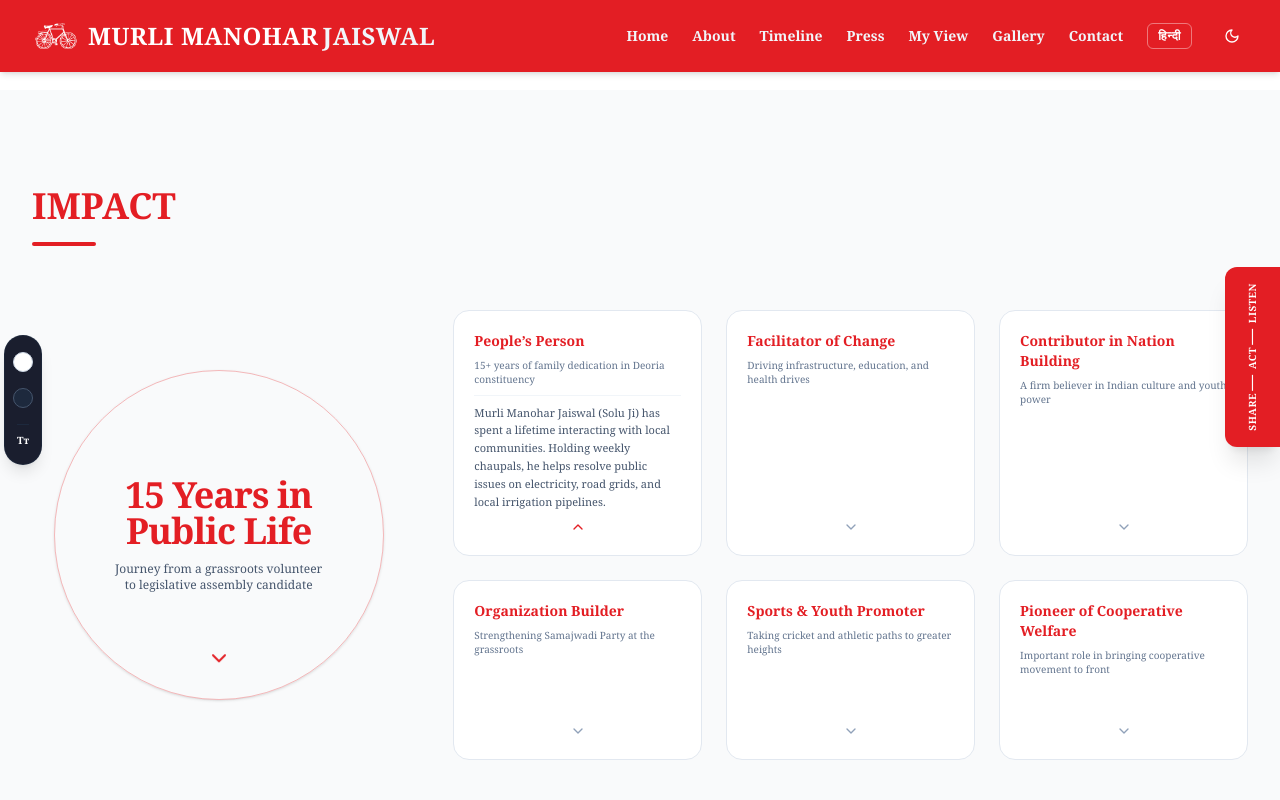
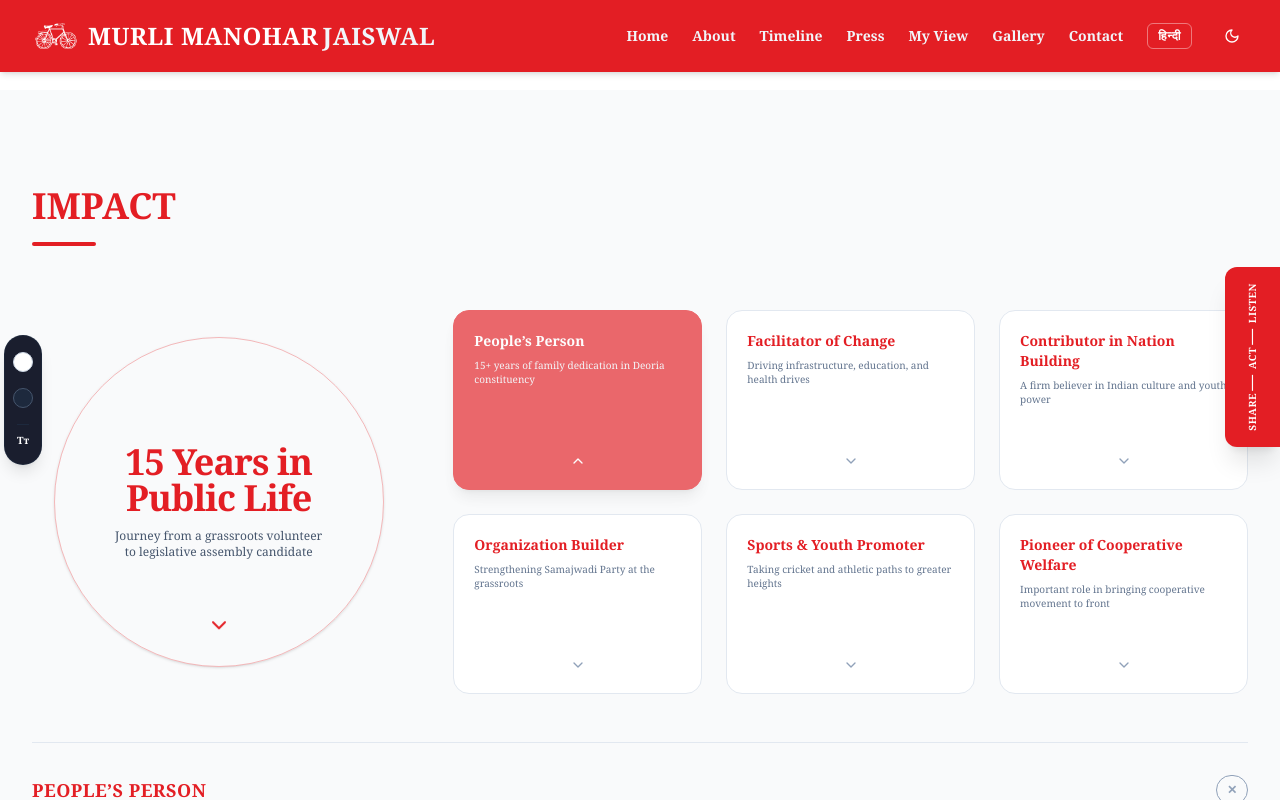
Before and after one commit to ErSuraj097/muralimanohar, a Next.js app: page / in a window 1280 px wide. Both pictures are taken after a click on the element 577 px from the left and 1612 px from the top of the page. Shown: the part 1212-2012 px from the top of the page. Built offline with nearby package versions, Linux system fonts and the light colour scheme.

Commit message:
feat: render Impact details full-width below grid in 3-column layout

```diff
--- a/src/app/page.tsx
+++ b/src/app/page.tsx
@@ -516,32 +516,32 @@
                   {impactCards.map((card) => (
                     <div
                       key={card.id}
-                      className="border border-slate-200 dark:border-slate-800 rounded-2xl p-5 hover:border-sp-red transition-all duration-300 cursor-pointer flex flex-col justify-between min-h-[180px] h-auto bg-white"
+                      className={`border rounded-2xl p-5 transition-all duration-300 cursor-pointer flex flex-col justify-between min-h-[180px] h-auto ${
+                        activeImpact === card.id
+                          ? "bg-sp-red text-white border-sp-red shadow-lg animate-pulse-slow"
+                          : "bg-white text-slate-800 border-slate-200 dark:border-slate-800 hover:border-sp-red"
+                      }`}
                       onClick={() => toggleImpact(card.id)}
                     >
                       <div className="space-y-2">
-                        <h4 className="font-serif font-bold text-sm text-sp-red">
+                        <h4 className={`font-serif font-bold text-sm ${
+                          activeImpact === card.id ? "text-white" : "text-sp-red"
+                        }`}>
                           {t(card.titleEn, card.titleHi)}
                         </h4>
-                        <p className="text-[10px] text-slate-500 leading-snug">
+                        <p className={`text-[10px] leading-snug ${
+                          activeImpact === card.id ? "text-slate-100" : "text-slate-500 dark:text-slate-400"
+                        }`}>
                           {t(card.descEn, card.descHi)}
                         </p>
-
-                        {/* Inline details animation */}
-                        <div className={`grid transition-all duration-300 ease-in-out ${
-                          activeImpact === card.id ? "grid-rows-[1fr] opacity-100 mt-2" : "grid-rows-[0fr] opacity-0 pointer-events-none"
-                        }`}>
-                          <div className="overflow-hidden">
-                            <p className="text-[11px] leading-relaxed text-slate-600 dark:text-slate-400 border-t border-slate-100 dark:border-slate-800 pt-2">
-                              {t(card.detailsEn, card.detailsHi)}
-                            </p>
-                          </div>
-                        </div>
                       </div>
 
-                      <div className="flex justify-center pt-2 text-slate-400 hover:text-sp-red">
-                        <ChevronDown className={`w-4 h-4 transition-transform duration-300 ${activeImpact === card.id ? "rotate-180 text-sp-red" : "rotate-0"
-                          }`} />
+                      <div className={`flex justify-center pt-2 ${
+                        activeImpact === card.id ? "text-white" : "text-slate-400 hover:text-sp-red"
+                      }`}>
+                        <ChevronDown className={`w-4 h-4 transition-transform duration-300 ${
+                          activeImpact === card.id ? "rotate-180" : "rotate-0"
+                        }`} />
                       </div>
                     </div>
                   ))}
@@ -549,6 +549,27 @@
               </div>
 
             </div>
+
+            {/* Full Width Multi-Column Details Panel below both columns */}
+            {activeImpact !== null && (
+              <div className="mt-12 pt-8 border-t border-slate-200 dark:border-slate-800 animate-fadeIn">
+                <div className="flex items-center justify-between mb-4">
+                  <h3 className="text-lg font-serif font-black text-sp-red uppercase tracking-wide">
+                    {t(impactCards[activeImpact - 1].titleEn, impactCards[activeImpact - 1].titleHi)}
+                  </h3>
+                  <button
+                    onClick={() => setActiveImpact(null)}
+                    className="p-1 rounded-full border border-slate-205 dark:border-slate-800 hover:bg-sp-red hover:text-white transition-colors cursor-pointer text-slate-400"
+                    aria-label="Close details"
+                  >
+                    <span className="text-xs font-bold block px-1.5 py-0.5">✕</span>
+                  </button>
+                </div>
+                <p className="columns-1 md:columns-3 gap-8 text-[11px] sm:text-xs leading-relaxed text-slate-600 dark:text-slate-400 text-justify">
+                  {t(impactCards[activeImpact - 1].detailsEn, impactCards[activeImpact - 1].detailsHi)}
+                </p>
+              </div>
+            )}
 
           </div>
         </section>
```
